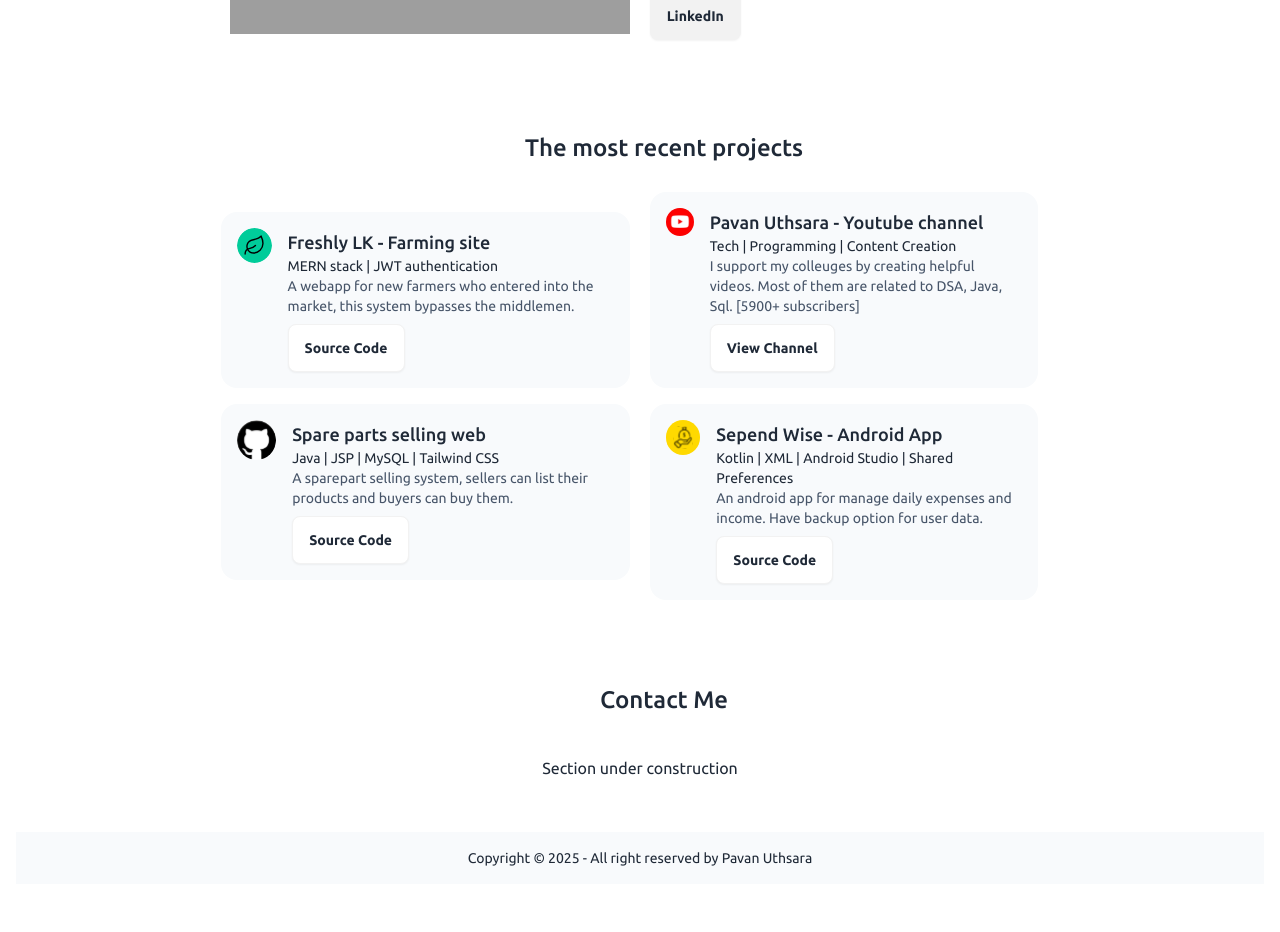
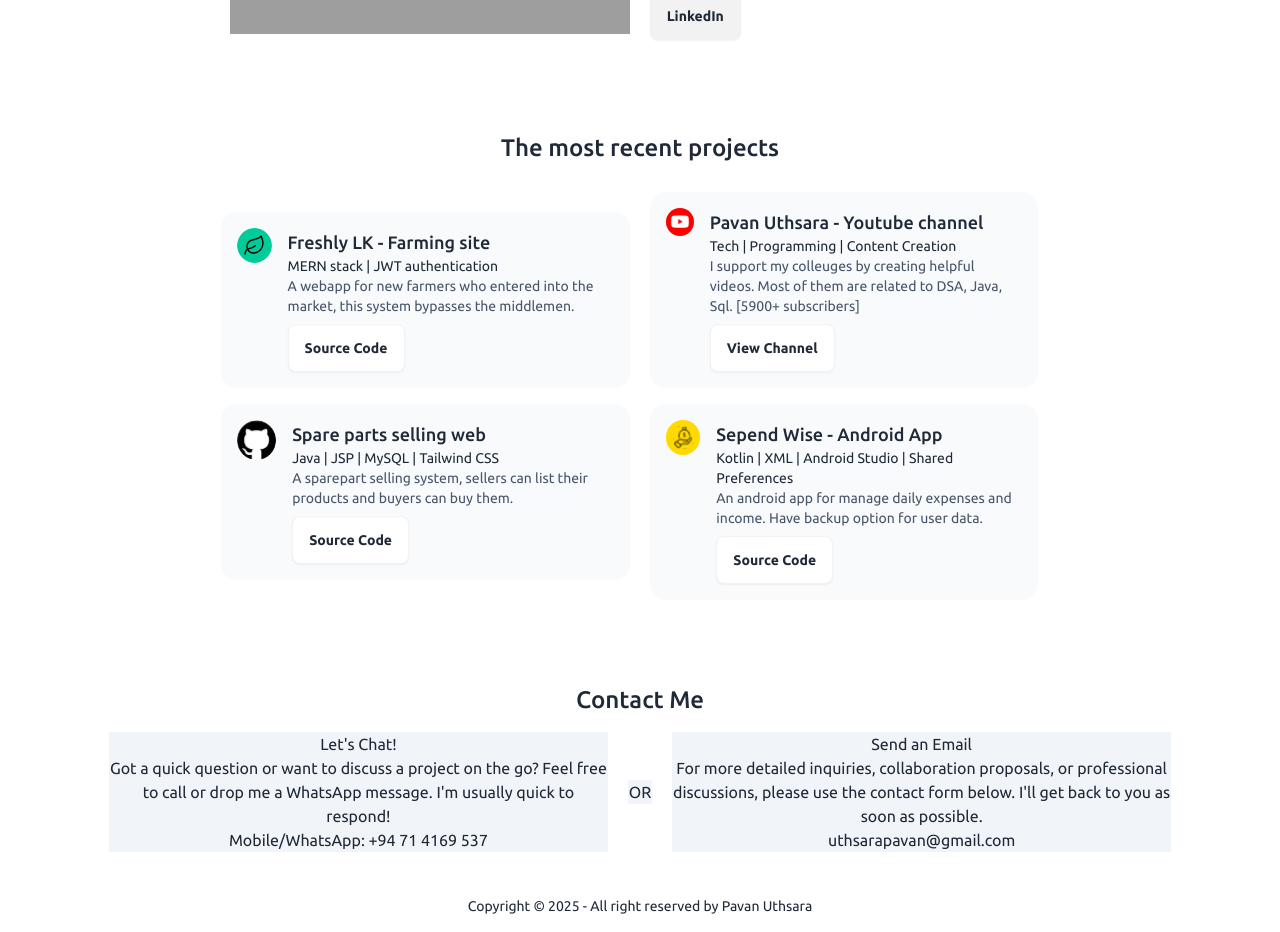
Before and after one commit to pavanuthsara/pavan-uthsara-portfolio, a React (Vite) app: page / in a window 1280 px wide. Shown: the part 340-1272 px from the top of the page. Before the commit the page ends 1224 px from the top, so only its background shows below. Built offline with nearby package versions, Linux system fonts and the light colour scheme; grey boxes are pictures that could not be loaded.

Commit message:
contact section updated v1.1

```diff
--- a/src/components/ContactMe.jsx
+++ b/src/components/ContactMe.jsx
@@ -7,8 +7,29 @@ const ContactMe = () => {
     <>
       <div className="mt-4 pt-6">
         <div className="text-center my-3">
-          <p className="pl-12 text-2xl font-medium ">Contact Me</p>
-          <p className="py-10">Section under construction </p>
+          <p className="text-2xl font-medium ">Contact Me</p>
+
+          <div className="flex justify-center gap-5 py-4">
+            <div className="flex-none w-2/5 h-auto bg-slate-100">
+              <p>Let's Chat!</p>
+              <p>
+                Got a quick question or want to discuss a project on the go?
+                Feel free to call or drop me a WhatsApp message. I'm usually
+                quick to respond!
+              </p>
+              <p>Mobile/WhatsApp: +94 71 4169 537</p>
+            </div>
+            <div className="flex-none w-6 bg-slate-100 my-auto">OR</div>
+            <div className="flex-none w-2/5 h-auto bg-slate-100">
+              <p>Send an Email</p>
+              <p>
+                For more detailed inquiries, collaboration proposals, or
+                professional discussions, please use the contact form below.
+                I'll get back to you as soon as possible.
+              </p>
+              <p>uthsarapavan@gmail.com</p>
+            </div>
+          </div>
         </div>
       </div>
     </>
--- a/src/components/Footer.jsx
+++ b/src/components/Footer.jsx
@@ -2,7 +2,7 @@ import React from "react";
 
 const Footer = () => {
   return (
-    <footer className="footer sm:footer-horizontal footer-center bg-slate-50 text-base-content p-4">
+    <footer className="footer sm:footer-horizontal footer-center bg-base-100 text-base-content p-4">
       <aside>
         <p>
           Copyright © {new Date().getFullYear()} - All right reserved by Pavan Uthsara
--- a/src/components/Projects.jsx
+++ b/src/components/Projects.jsx
@@ -5,7 +5,7 @@ const Projects = () => {
   return (
     <div className="mt-4 pt-16">
       <div className="text-center my-3">
-        <p className="pl-12 text-2xl font-medium ">The most recent projects</p>
+        <p className="text-2xl font-medium ">The most recent projects</p>
       </div>
       <div className="flex flex-row justify-center items-center gap-5 py-4 ">
         <div className=" w-1/2 place-items-end">
@@ -46,7 +46,9 @@ const Projects = () => {
               "An android app for manage daily expenses and income. Have backup option for user data."
             }
             techstack={"Kotlin | XML | Android Studio | Shared Preferences"}
-            source={"https://github.com/pavanuthsara/Personal_Finance_Tracker_v3"}
+            source={
+              "https://github.com/pavanuthsara/Personal_Finance_Tracker_v3"
+            }
           />
         </div>
       </div>
```
